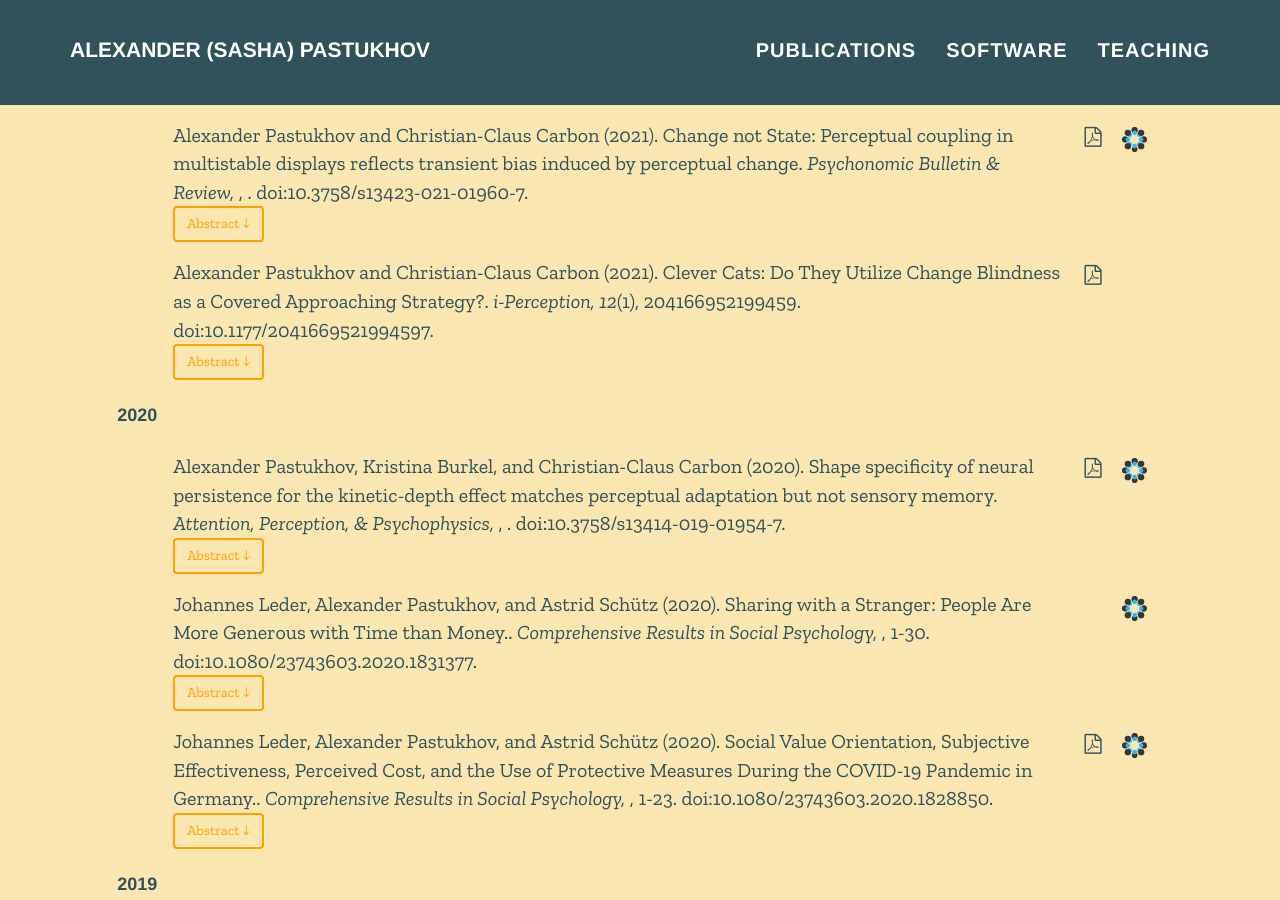
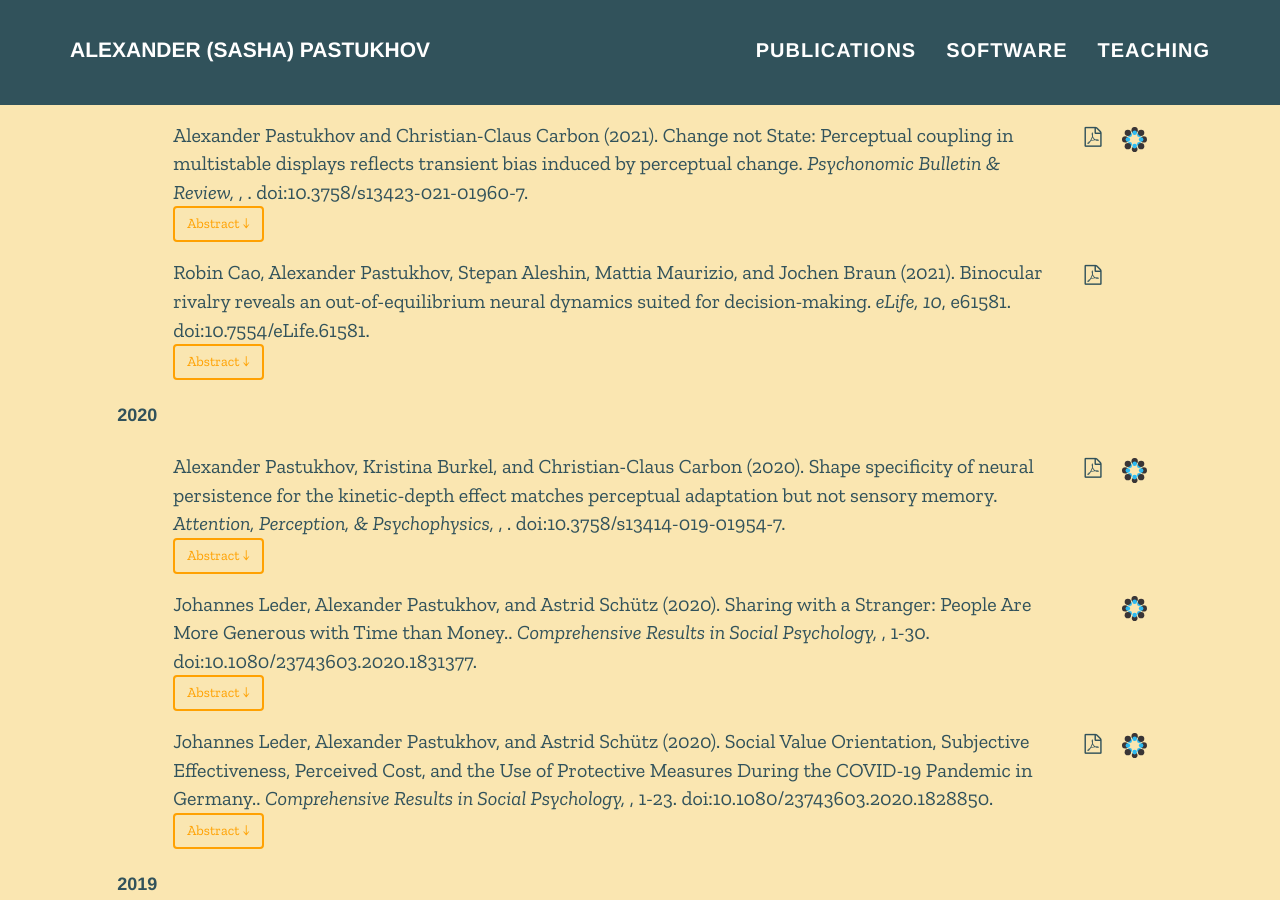
Before and after one commit to alexander-pastukhov/alexander-pastukhov.github.io, a Jekyll site: the page built from index.html, in a window 1280 px wide and 900 px high, scrolled down 619 px. Built offline with Jekyll 4.4.1, drawn with Linux system fonts in a browser that asks for light colours; nearby versions of some CDN libraries; some web fonts are replaced; some of the changed lines change nothing that is shown.

Commit message:
New papers

```diff
--- a/_data/publications.yml
+++ b/_data/publications.yml
@@ -1,16 +1,18 @@
-- title: "Clever Cats: Do They Utilize Change Blindness as a Covered Approaching Strategy?"
-  journal: i-Perception
+- title: "Binocular rivalry reveals an out-of-equilibrium neural dynamics suited for decision-making"
+  journal: eLife
   year: 2021
-  volume : 12
-  issue: 1
-  pages: 204166952199459
-  pdf: Pastukhov, Carbon - 2021 - Clever Cats Do They Utilize Change Blindness as a Covered Approaching Strategy.pdf
+  volume : 10
+  pages: e61581
+  pdf: Cao et al. - 2021 - Binocular rivalry reveals an out-of-equilibrium neural dynamics suited for decision-making.pdf
   authors:
+    - Robin Cao
     - Alexander Pastukhov
-    - Christian-Claus Carbon
-  doi: 10.1177/2041669521994597
+    - Stepan Aleshin
+    - Mattia Maurizio
+    - Jochen Braun
+  doi: 10.7554/eLife.61581
   abstract: >
-    Sometimes, we do not notice big changes in our environment, if these changes occur while we perform eye movements or external events interrupt our perception. This striking phenomenon is known as “change blindness.” Research on chimpanzees, macaques, and pigeons suggests that change blindness may not be unique to humans, but our understanding is limited by the difficulty of carrying out change blindness experiments in animals. However, let’s have a look to the habitats of some of our most beloved four-legged friends: cats and dogs. Here, we list several online videos with cats and a husky appear to use humans’ change blindness to their advantage to sneak upon them. Thus, we might be able to deduce the effects of change blindness and other perceptual phenomena from animals’ behaviour. Our clear message: Watch more (cat) videos! Watch them as perceptual scientists by means of observing and analysing the cat’s behaviour.
+    In ambiguous or conflicting sensory situations, perception is often ‘multistable’ in that it perpetually changes at irregular intervals, shifting abruptly between distinct alternatives. The interval statistics of these alternations exhibits quasi-universal characteristics, suggesting a general mechanism. Using binocular rivalry, we show that many aspects of this perceptual dynamics are reproduced by a hierarchical model operating out of equilibrium. The constitutive elements of this model idealize the metastability of cortical networks. Independent elements accumulate visual evidence at one level, while groups of coupled elements compete for dominance at another level. As soon as one group dominates perception, feedback inhibition suppresses supporting evidence. Previously unreported features in the serial dependencies of perceptual alternations compellingly corroborate this mechanism. Moreover, the proposed out-of-equilibrium dynamics satisfies normative constraints of continuous decision-making. Thus, multistable perception may reflect decision-making in a volatile world: integrating evidence over space and time, choosing categorically between hypotheses, while concurrently evaluating alternatives.
 
 - title: "Change not State: Perceptual coupling in multistable displays reflects transient bias induced by perceptual change"
   journal: Psychonomic Bulletin & Review
```
